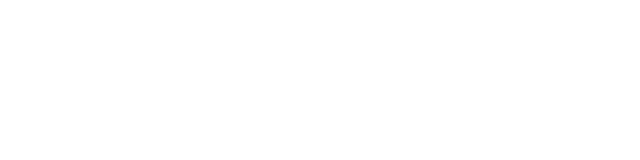
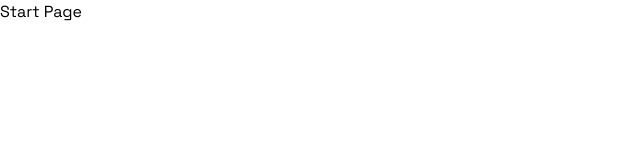
Before and after one commit to nikanoza/connect-four, a React (Vite) app: page / in a window 1280 px wide. Shown: the top 160 px of the page, without its empty margins (0-640 px from the left). Built offline with nearby package versions, Linux system fonts and the light colour scheme.

Commit message:
feat: cofigure tanstack router

```diff
--- a/package.json
+++ b/package.json
@@ -10,6 +10,7 @@
     "preview": "vite preview"
   },
   "dependencies": {
+    "@tanstack/react-router": "^0.0.1-beta.145",
     "react": "^18.2.0",
     "react-dom": "^18.2.0"
   },
--- a/src/App.tsx
+++ b/src/App.tsx
@@ -1,7 +1,52 @@
+import {
+  RootRoute,
+  Outlet,
+  Route,
+  Router,
+  RouterProvider,
+} from "@tanstack/react-router";
+import { Game, Start } from "./pages";
+
+const rootRoute = new RootRoute({
+  component: Root,
+});
+
+function Root() {
+  return (
+    <main>
+      <Outlet />
+    </main>
+  );
+}
+
+const startRoute = new Route({
+  getParentRoute: () => rootRoute,
+  path: "/",
+  component: Start,
+});
+
+const gameRoute = new Route({
+  getParentRoute: () => rootRoute,
+  path: "/game",
+  component: Game,
+});
+
+const routeTree = rootRoute.addChildren([startRoute, gameRoute]);
+
+// Create the router using your route tree
+const router = new Router({ routeTree });
+
+// Register your router for maximum type safety
+declare module "@tanstack/react-router" {
+  interface Register {
+    router: typeof router;
+  }
+}
+
 function App() {
   return (
     <>
-      <div></div>
+      <RouterProvider router={router} />
     </>
   );
 }
--- /dev/null
+++ b/src/pages/Game.tsx
@@ -0,0 +1,5 @@
+const Game = () => {
+  return <div>Game Page</div>;
+};
+
+export default Game;
--- /dev/null
+++ b/src/pages/Start.tsx
@@ -0,0 +1,5 @@
+const Start = () => {
+  return <div>Start Page</div>;
+};
+
+export default Start;
--- /dev/null
+++ b/src/pages/index.ts
@@ -0,0 +1,2 @@
+export { default as Start } from "./Start";
+export { default as Game } from "./Game";
```
Also changed, not shown: 1 other file (tests, documents, lock files or other folders).
